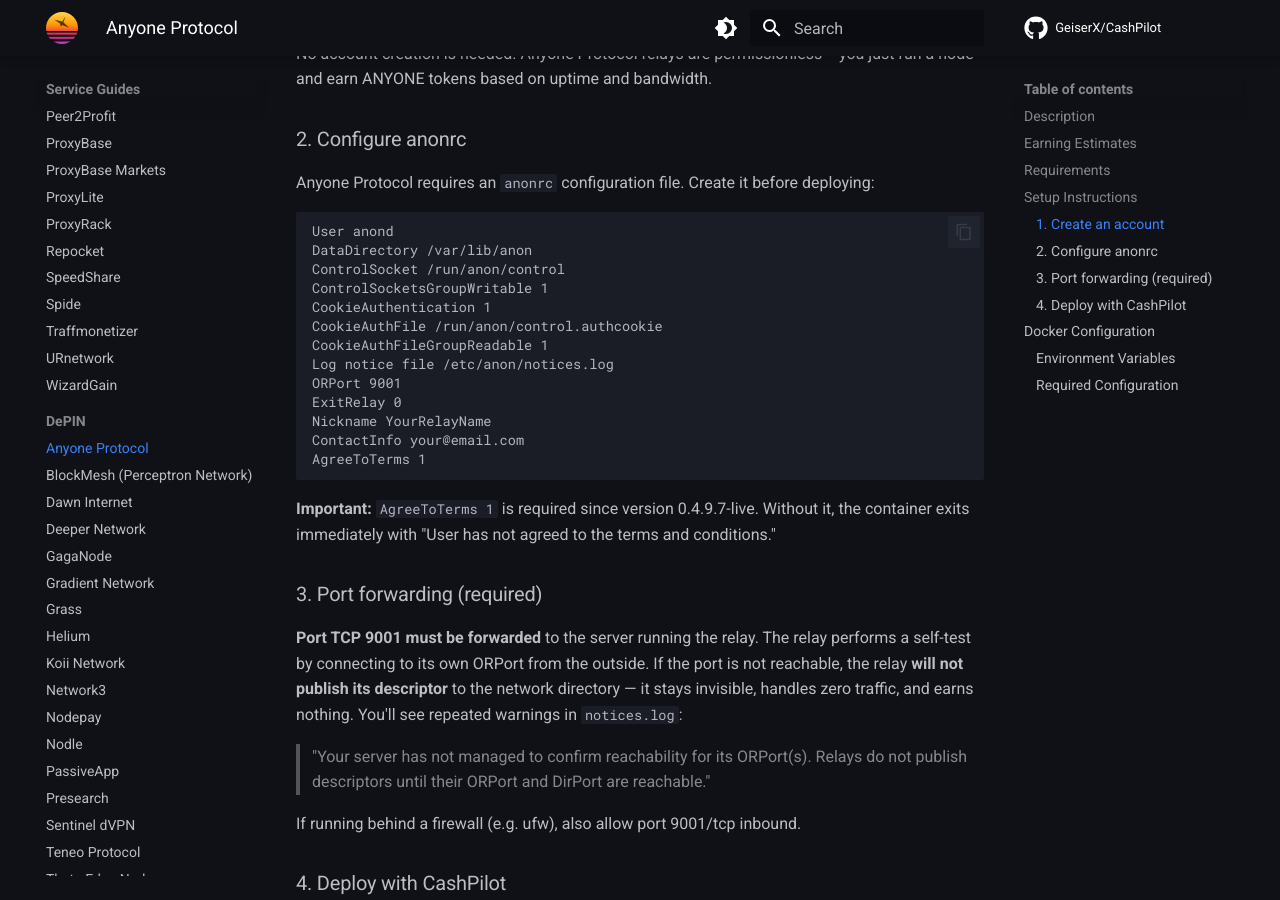
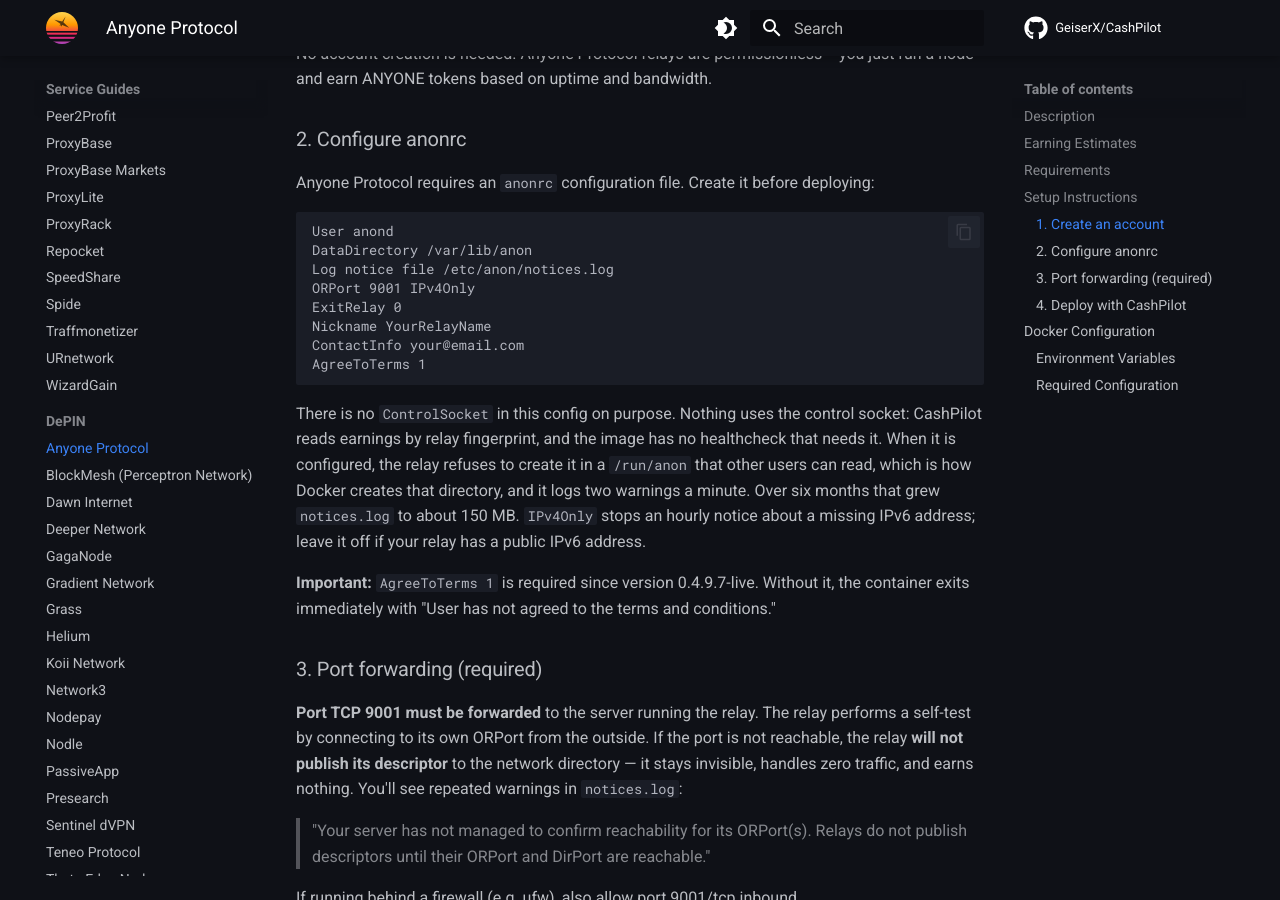
Before and after one commit to GeiserX/CashPilot, an MkDocs documentation site: the page built from docs/guides/anyone-protocol.md, in a window 1280 px wide and 900 px high, scrolled down 1446 px. Built offline with MkDocs 1.6.1 and Material for MkDocs 9.7.7, drawn with Linux system fonts in a browser that asks for light colours; comment, search, counter and statistics services are not loaded.

Commit message:
docs(anyone): stop the sample relay config filling notices.log with warnings

````diff
--- a/docs/guides/anyone-protocol.md
+++ b/docs/guides/anyone-protocol.md
@@ -43,18 +43,15 @@
 ```
 User anond
 DataDirectory /var/lib/anon
-ControlSocket /run/anon/control
-ControlSocketsGroupWritable 1
-CookieAuthentication 1
-CookieAuthFile /run/anon/control.authcookie
-CookieAuthFileGroupReadable 1
 Log notice file /etc/anon/notices.log
-ORPort 9001
+ORPort 9001 IPv4Only
 ExitRelay 0
 Nickname YourRelayName
 ContactInfo your@email.com
 AgreeToTerms 1
 ```
+
+There is no `ControlSocket` in this config on purpose. Nothing uses the control socket: CashPilot reads earnings by relay fingerprint, and the image has no healthcheck that needs it. When it is configured, the relay refuses to create it in a `/run/anon` that other users can read, which is how Docker creates that directory, and it logs two warnings a minute. Over six months that grew `notices.log` to about 150 MB. `IPv4Only` stops an hourly notice about a missing IPv6 address; leave it off if your relay has a public IPv6 address.
 
 **Important:** `AgreeToTerms 1` is required since version 0.4.9.7-live. Without it, the container exits immediately with "User has not agreed to the terms and conditions."
 
````
